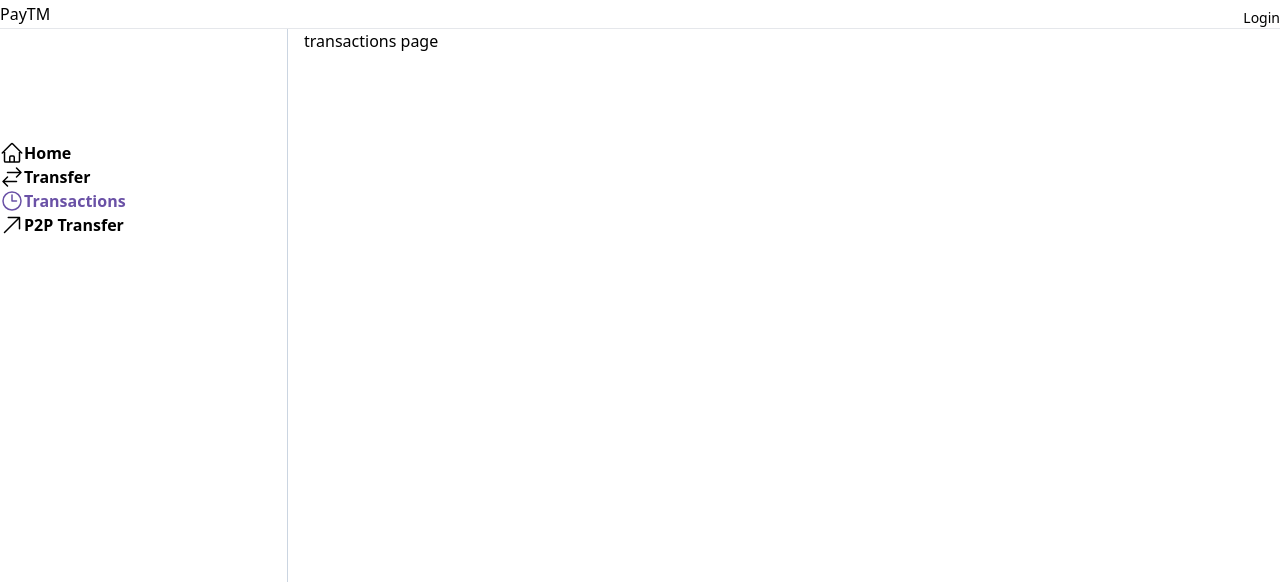
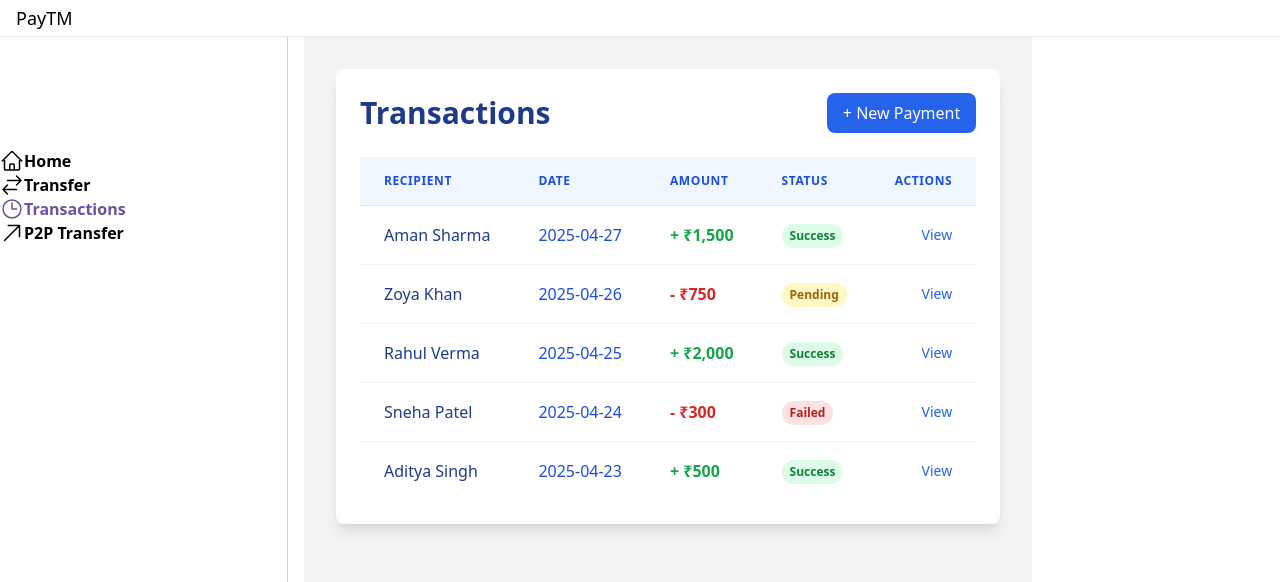
Before and after one commit to lokeshsainipilani/Paytm, a Next.js app in the folder apps/user-app/: page /transactions in a window 1280 px wide. Shown: the top 582 px of the page. Built offline with nearby package versions, Linux system fonts and the light colour scheme; no server answers.

Commit message:
dashboard updated

```diff
--- a/apps/user-app/app/(dashboard)/dashboard/page.tsx
+++ b/apps/user-app/app/(dashboard)/dashboard/page.tsx
@@ -1,5 +1,62 @@
-export default function(){
-    return <div>
-        Dashboard page
-    </div>
-}
+// export default function(){
+//     return <div>
+//         Dashboard page
+//     </div>
+// }
+// app/page.tsx
+export default function() {
+    return (
+      <main className="bg-gradient-to-br from-blue-50 to-blue-100 min-h-screen flex flex-col">
+
+        {/* Navbar */}
+        <header className="flex items-center justify-between p-6">
+          <h1 className="text-2xl font-bold text-blue-800">PaySwift</h1>
+          <nav className="space-x-6">
+            <a href="#features" className="text-blue-700 hover:underline">Features</a>
+            <a href="#download" className="text-blue-700 hover:underline">Get Started</a>
+          </nav>
+        </header>
+
+        {/* Hero Section */}
+        <section className="flex flex-col items-center justify-center text-center px-6 py-24">
+          <h2 className="text-5xl font-bold text-blue-900 mb-6">Fast, Secure, and Easy Payments</h2>
+          <p className="text-lg text-blue-700 mb-8 max-w-2xl">
+            Experience seamless money transfers, transaction tracking, and peer-to-peer payments. Your wallet, redefined.
+          </p>
+          <a href="#download" className="inline-flex items-center gap-2 bg-blue-700 text-white font-semibold py-3 px-6 rounded-lg hover:bg-blue-800 transition">
+            Get Started →
+          </a>
+        </section>
+
+        {/* Features Section */}
+        <section id="features" className="grid md:grid-cols-3 gap-8 px-10 py-20">
+          <div className="bg-white rounded-xl shadow-lg p-6 text-center">
+            <h3 className="text-xl font-semibold text-blue-800 mb-4">Instant Transfers</h3>
+            <p className="text-blue-600">Send and receive money instantly with just a few taps.</p>
+          </div>
+          <div className="bg-white rounded-xl shadow-lg p-6 text-center">
+            <h3 className="text-xl font-semibold text-blue-800 mb-4">Transaction History</h3>
+            <p className="text-blue-600">Track every payment with detailed records at your fingertips.</p>
+          </div>
+          <div className="bg-white rounded-xl shadow-lg p-6 text-center">
+            <h3 className="text-xl font-semibold text-blue-800 mb-4">P2P Transfers</h3>
+            <p className="text-blue-600">Peer-to-peer payments made effortless and secure.</p>
+          </div>
+        </section>
+
+        {/* Call to Action */}
+        <section id="download" className="flex flex-col items-center justify-center py-20 bg-blue-200">
+          <h2 className="text-4xl font-bold text-blue-900 mb-6">Ready to Make Your First Payment?</h2>
+          <a href="#" className="inline-flex items-center gap-2 border border-blue-700 text-blue-800 font-semibold py-3 px-6 rounded-lg hover:bg-blue-700 hover:text-white transition">
+            Download the App
+          </a>
+        </section>
+
+        {/* Footer */}
+        <footer className="text-center text-blue-700 py-6">
+          &copy; 2025 PaySwift. All rights reserved.
+        </footer>
+
+      </main>
+    )
+  }
--- a/apps/user-app/app/(dashboard)/layout.tsx
+++ b/apps/user-app/app/(dashboard)/layout.tsx
@@ -16,25 +16,25 @@ export default function Layout({children}:{children:React.ReactNode}):JSX.Elemen
 }
 
 function P2PTransferIcon() {
-  return <svg xmlns="http://www.w3.org/2000/svg" fill="none" viewBox="0 0 24 24" stroke-width="1.5" stroke="currentColor" className="w-6 h-6">
-    <path stroke-linecap="round" stroke-linejoin="round" d="m4.5 19.5 15-15m0 0H8.25m11.25 0v11.25" />
+  return <svg xmlns="http://www.w3.org/2000/svg" fill="none" viewBox="0 0 24 24" strokeWidth="1.5" stroke="currentColor" className="w-6 h-6">
+    <path strokeLinecap="round" strokeLinejoin="round" d="m4.5 19.5 15-15m0 0H8.25m11.25 0v11.25" />
   </svg>
 }
 
 function HomeIcon() {
-    return <svg xmlns="http://www.w3.org/2000/svg" fill="none" viewBox="0 0 24 24" stroke-width="1.5" stroke="currentColor" className="w-6 h-6">
-    <path stroke-linecap="round" stroke-linejoin="round" d="m2.25 12 8.954-8.955c.44-.439 1.152-.439 1.591 0L21.75 12M4.5 9.75v10.125c0 .621.504 1.125 1.125 1.125H9.75v-4.875c0-.621.504-1.125 1.125-1.125h2.25c.621 0 1.125.504 1.125 1.125V21h4.125c.621 0 1.125-.504 1.125-1.125V9.75M8.25 21h8.25" />
+    return <svg xmlns="http://www.w3.org/2000/svg" fill="none" viewBox="0 0 24 24" strokeWidth="1.5" stroke="currentColor" className="w-6 h-6">
+    <path strokeLinecap="round" strokeLinejoin="round" d="m2.25 12 8.954-8.955c.44-.439 1.152-.439 1.591 0L21.75 12M4.5 9.75v10.125c0 .621.504 1.125 1.125 1.125H9.75v-4.875c0-.621.504-1.125 1.125-1.125h2.25c.621 0 1.125.504 1.125 1.125V21h4.125c.621 0 1.125-.504 1.125-1.125V9.75M8.25 21h8.25" />
   </svg>
 }
 function TransferIcon() {
-    return <svg xmlns="http://www.w3.org/2000/svg" fill="none" viewBox="0 0 24 24" stroke-width="1.5" stroke="currentColor" className="w-6 h-6">
-    <path stroke-linecap="round" stroke-linejoin="round" d="M7.5 21 3 16.5m0 0L7.5 12M3 16.5h13.5m0-13.5L21 7.5m0 0L16.5 12M21 7.5H7.5" />
+    return <svg xmlns="http://www.w3.org/2000/svg" fill="none" viewBox="0 0 24 24" strokeWidth="1.5" stroke="currentColor" className="w-6 h-6">
+    <path strokeLinecap="round" strokeLinejoin="round" d="M7.5 21 3 16.5m0 0L7.5 12M3 16.5h13.5m0-13.5L21 7.5m0 0L16.5 12M21 7.5H7.5" />
   </svg>
 }
 
 function TransactionsIcon() {
-    return <svg xmlns="http://www.w3.org/2000/svg" fill="none" viewBox="0 0 24 24" stroke-width="1.5" stroke="currentColor" className="w-6 h-6">
-    <path stroke-linecap="round" stroke-linejoin="round" d="M12 6v6h4.5m4.5 0a9 9 0 1 1-18 0 9 9 0 0 1 18 0Z" />
+    return <svg xmlns="http://www.w3.org/2000/svg" fill="none" viewBox="0 0 24 24" strokeWidth="1.5" stroke="currentColor" className="w-6 h-6">
+    <path strokeLinecap="round" strokeLinejoin="round" d="M12 6v6h4.5m4.5 0a9 9 0 1 1-18 0 9 9 0 0 1 18 0Z" />
   </svg>
 
 }
--- a/apps/user-app/app/(dashboard)/p2p/page.tsx
+++ b/apps/user-app/app/(dashboard)/p2p/page.tsx
@@ -1,8 +1,91 @@
-import { SendCard } from "../../../components/SendCard"
+// import { SendCard } from "../../../components/SendCard"
 
 
-export default function(){
-    return <div className="w-full">
-        <SendCard/>
-    </div>
+// export default function(){
+//     return <div className="w-full m-10">
+//         <SendCard/>
+//     </div>
+// }
+
+// app/p2p-transfer/page.tsx
+// app/p2p-transfer/page.tsx
+// app/p2p-transfer/page.tsx
+// app/p2p-transfer/page.tsx
+// app/p2p-transfer/page.tsx
+"use client";
+
+import { useState } from "react";
+
+export default function P2PTransferPage() {
+  const [form, setForm] = useState({
+    phone: '',
+    amount: '',
+  });
+
+  const handleChange = (e: React.ChangeEvent<HTMLInputElement>) => {
+    setForm({ ...form, [e.target.name]: e.target.value });
+  };
+
+  const handleSubmit = (e: React.FormEvent) => {
+    e.preventDefault();
+    console.log(form);
+    alert(`Sending ₹${form.amount} to ${form.phone}`);
+  };
+
+  return (
+    <main className="min-h-screen bg-gradient-to-br from-blue-50 to-blue-100 flex items-center justify-center p-8">
+      <div className="bg-white shadow-2xl rounded-2xl p-8 w-full max-w-4xl space-y-8">
+        {/* Title */}
+        <h1 className="text-4xl font-bold text-center text-blue-900">Send Money</h1>
+
+        {/* Form */}
+        <form onSubmit={handleSubmit} className="space-y-6">
+          {/* Phone Number */}
+          <div>
+            <label htmlFor="phone" className="block text-sm font-semibold text-blue-700 mb-2">
+              Phone Number
+            </label>
+            <input
+              type="tel"
+              id="phone"
+              name="phone"
+              value={form.phone}
+              onChange={handleChange}
+              required
+              placeholder="Enter phone number"
+              className="w-full px-4 py-3 border rounded-lg focus:ring-2 focus:ring-blue-400 focus:outline-none"
+            />
+          </div>
+
+          {/* Amount */}
+          <div>
+            <label htmlFor="amount" className="block text-sm font-semibold text-blue-700 mb-2">
+              Amount (₹)
+            </label>
+            <input
+              type="number"
+              id="amount"
+              name="amount"
+              value={form.amount}
+              onChange={handleChange}
+              required
+              min="1"
+              placeholder="Enter amount"
+              className="w-full px-4 py-3 border rounded-lg focus:ring-2 focus:ring-blue-400 focus:outline-none"
+            />
+          </div>
+
+          {/* Button */}
+          <div>
+            <button
+              type="submit"
+              className="w-full bg-blue-600 hover:bg-blue-700 text-white text-lg font-semibold py-3 rounded-lg transition"
+            >
+              Send Money
+            </button>
+          </div>
+        </form>
+      </div>
+    </main>
+  );
 }
--- a/apps/user-app/app/(dashboard)/transactions/page.tsx
+++ b/apps/user-app/app/(dashboard)/transactions/page.tsx
@@ -1,5 +1,67 @@
-export default function(){
-    return <div>
-        transactions page
-    </div>
-}
+// app/transactions/page.tsx
+// app/transactions/page.tsx
+// app/transactions/page.tsx
+// app/transactions/page.tsx
+export default function TransactionsPage() {
+    const transactions = [
+      { id: 1, name: "Aman Sharma", date: "2025-04-27", amount: "+ ₹1,500", status: "Success" },
+      { id: 2, name: "Zoya Khan", date: "2025-04-26", amount: "- ₹750", status: "Pending" },
+      { id: 3, name: "Rahul Verma", date: "2025-04-25", amount: "+ ₹2,000", status: "Success" },
+      { id: 4, name: "Sneha Patel", date: "2025-04-24", amount: "- ₹300", status: "Failed" },
+      { id: 5, name: "Aditya Singh", date: "2025-04-23", amount: "+ ₹500", status: "Success" },
+    ];
+
+    return (
+      <main className="min-h-screen bg-gray-100 p-8">
+        <div className="max-w-6xl mx-auto bg-white shadow-lg rounded-lg p-6">
+          {/* Header */}
+          <div className="flex items-center justify-between mb-6">
+            <h1 className="text-3xl font-bold text-blue-900">Transactions</h1>
+            <button className="bg-blue-600 text-white py-2 px-4 rounded-lg hover:bg-blue-700 transition">
+              + New Payment
+            </button>
+          </div>
+
+          {/* Transactions Table */}
+          <div className="overflow-x-auto">
+            <table className="min-w-full bg-white divide-y divide-gray-200">
+              <thead className="bg-blue-50">
+                <tr>
+                  <th className="px-6 py-4 text-left text-xs font-semibold text-blue-700 uppercase tracking-wider">Recipient</th>
+                  <th className="px-6 py-4 text-left text-xs font-semibold text-blue-700 uppercase tracking-wider">Date</th>
+                  <th className="px-6 py-4 text-left text-xs font-semibold text-blue-700 uppercase tracking-wider">Amount</th>
+                  <th className="px-6 py-4 text-left text-xs font-semibold text-blue-700 uppercase tracking-wider">Status</th>
+                  <th className="px-6 py-4 text-right text-xs font-semibold text-blue-700 uppercase tracking-wider">Actions</th>
+                </tr>
+              </thead>
+              <tbody className="divide-y divide-gray-100">
+                {transactions.map((tx) => (
+                  <tr key={tx.id} className="hover:bg-blue-50 transition">
+                    <td className="px-6 py-4 whitespace-nowrap font-medium text-blue-900">{tx.name}</td>
+                    <td className="px-6 py-4 whitespace-nowrap text-blue-700">{tx.date}</td>
+                    <td className={`px-6 py-4 whitespace-nowrap font-bold ${tx.amount.startsWith('+') ? 'text-green-600' : 'text-red-600'}`}>
+                      {tx.amount}
+                    </td>
+                    <td className="px-6 py-4 whitespace-nowrap">
+                      <span className={`inline-flex px-2 py-1 text-xs rounded-full font-semibold ${
+                        tx.status === "Success"
+                          ? "bg-green-100 text-green-700"
+                          : tx.status === "Pending"
+                          ? "bg-yellow-100 text-yellow-700"
+                          : "bg-red-100 text-red-700"
+                      }`}>
+                        {tx.status}
+                      </span>
+                    </td>
+                    <td className="px-6 py-4 whitespace-nowrap text-right text-sm font-medium">
+                      <a href="#" className="text-blue-600 hover:underline">View</a>
+                    </td>
+                  </tr>
+                ))}
+              </tbody>
+            </table>
+          </div>
+        </div>
+      </main>
+    );
+  }
```
Also changed, not shown: 1 other file (tests, documents, lock files or other folders).
